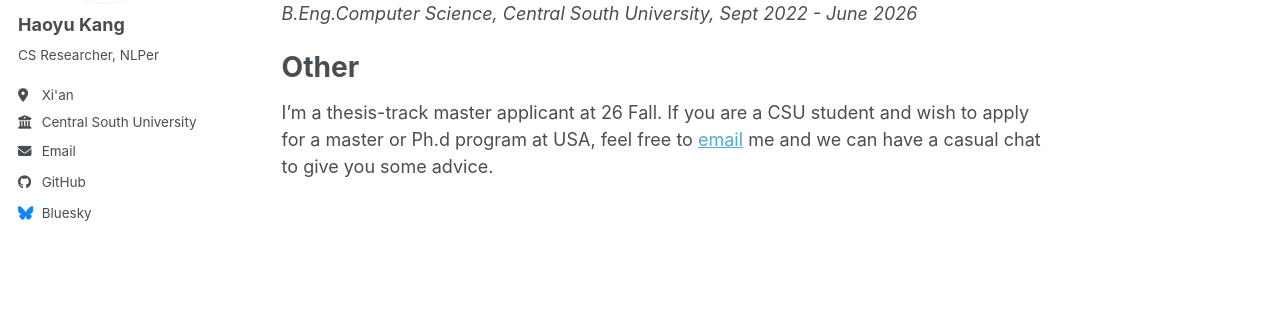
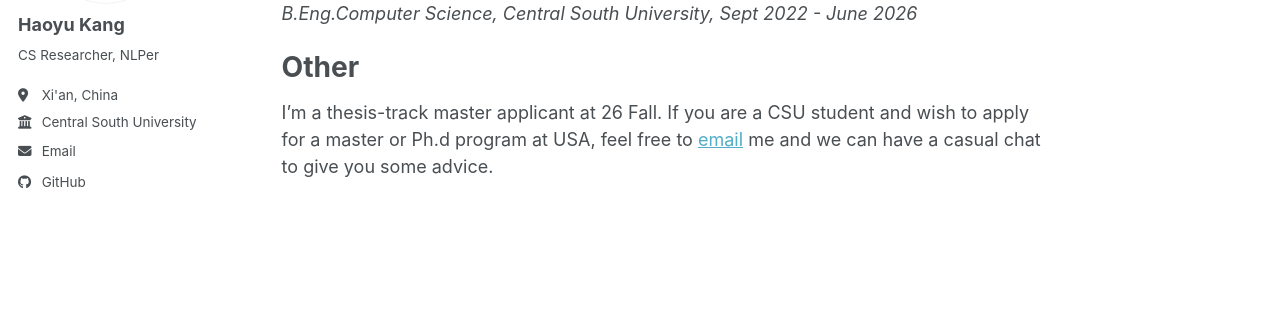
Before and after one commit to HaoyuLucasKang/HaoyuLucasKang.github.io, a Jekyll site: the page built from _pages/about.md, in a window 1280 px wide. Shown: the part 349-659 px from the top of the page. Built offline with Jekyll 4.4.1, drawn with Linux system fonts in a browser that asks for light colours; a script bundle is joined from its source files by our own code; library files that are not in the unit come from our copies.

Commit message:
Update _config.yml

```diff
--- a/_config.yml
+++ b/_config.yml
@@ -27,7 +27,7 @@ author:
   name             : "Haoyu Kang"
   pronouns         : # example: "she/her"
   bio              : "CS Researcher, NLPer"
-  location         : "Xi'an"
+  location         : "Xi'an, China"
   employer         : "Central South University"
   uri              : # URL
   email            : "lucasalexander2000925@gmail.com"
@@ -57,7 +57,7 @@ author:
 
   # Social media
   artstation       : # Username
-  bluesky          : "bsky.app" # Replace this with you Bluesky username
+  bluesky          : # Username
   facebook         : # Username
   flickr           : # Username
   foursquare       : # Username
@@ -74,7 +74,7 @@ author:
   steam            : # Username
   telegram         : # URL
   tumblr           : # Username
-  twitter          : # Username for X / Twitter
+  twitter          : # @HaoyuLucasKang
   vine             : # Username
   weibo            : # Username
   wikipedia        : # Username
```
